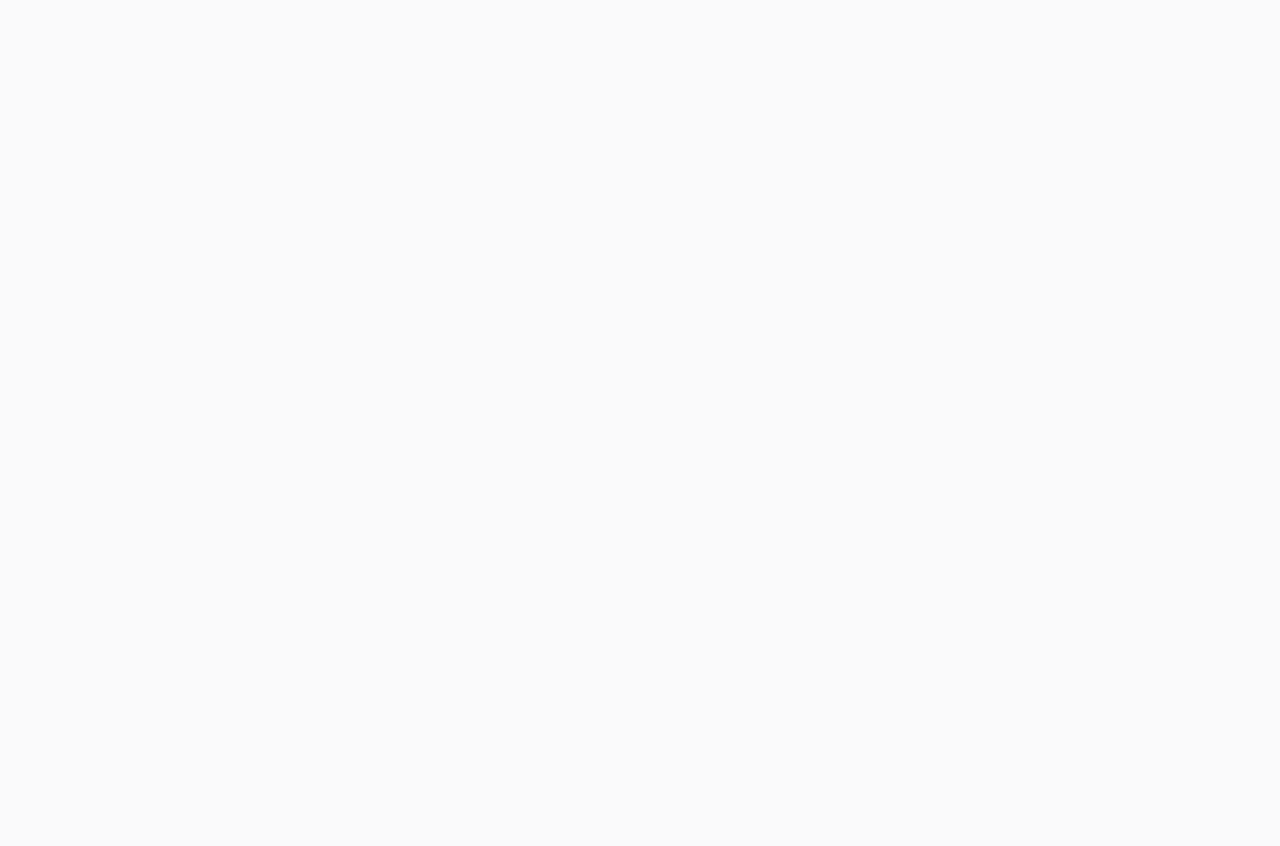
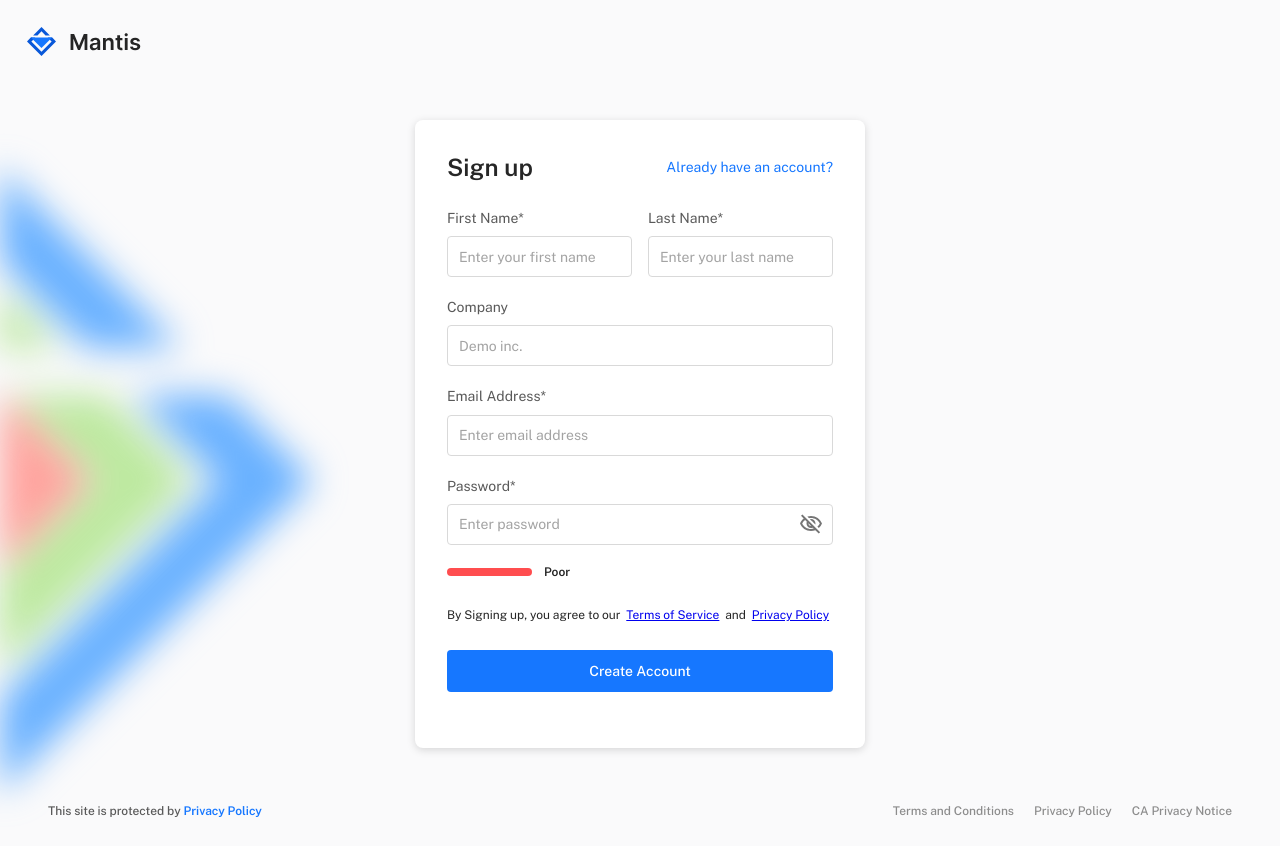
Before and after one commit to AldiAlpaujan/belajar-next-mui, a Next.js app: page /register in a window 1280 px wide. Before the commit the page ends 800 px from the top, so only its background shows below. Built offline with nearby package versions, Linux system fonts and the light colour scheme.

Commit message:
Create Register form

```diff
--- /dev/null
+++ b/src/core/types/password-level.ts
@@ -0,0 +1,4 @@
+export default interface PasswordLevel{
+  label: string,
+  color: string,
+}
--- /dev/null
+++ b/src/core/utils/password-strength.ts
@@ -0,0 +1,37 @@
+/**
+ * Password validator for login pages
+**/
+
+import PasswordLevel from "../types/password-level";
+
+
+// has number
+const hasNumber = (number: string) => new RegExp(/[0-9]/).test(number);
+
+// has mix of small and capitals
+const hasMixed = (number: string) => new RegExp(/[a-z]/).test(number) && new RegExp(/[A-Z]/).test(number);
+
+// has special chars
+const hasSpecial = (number: string) => new RegExp(/[!#@$%^&*)(+=._-]/).test(number);
+
+// calculate password level
+const countPaswordLevel = (number: string): number => {
+  let strengths = 0;
+  if (number.length >= 5) strengths += 1;
+  if (number.length > 7) strengths += 1;
+  if (hasNumber(number)) strengths += 1;
+  if (hasSpecial(number)) strengths += 1;
+  if (hasMixed(number)) strengths += 1;
+  return strengths;
+};
+
+// set color based on password strength
+export  const getStrengthPassword = (password: string): PasswordLevel => {
+  const count = countPaswordLevel(password);
+  if (count < 2) return { label: 'Poor', color: 'error.main' };
+  if (count < 3) return { label: 'Weak', color: 'warning.main' };
+  if (count < 4) return { label: 'Normal', color: 'warning.dark' };
+  if (count < 5) return { label: 'Good', color: 'success.main' };
+  if (count < 6) return { label: 'Strong', color: 'success.dark' };
+  return { label: 'Poor', color: 'error.main' };
+};
--- a/src/core/utils/validator.ts
+++ /dev/null
@@ -1,4 +0,0 @@
-export function emailValidator(input: string): boolean {
-  const emailPattren: RegExp = /^[^\s@]+@[^\s@]+\.[^\s@]+$/;
-  return emailPattren.test(input);
-}
--- a/src/persentation/component/organism/Auth/FormLogin.tsx
+++ b/src/persentation/component/organism/Auth/FormLogin.tsx
@@ -24,8 +24,8 @@ import AuthFirebaseSocial from "../../molecule/AuthFirebaseSocial";
 
 const FormLogin = () => {
   const validationSchema = yup.object().shape({
-    email: yup.string().required('Email is required').email('Must be a valid email'),
-    password: yup.string().required('Password is required'),
+    email: yup.string().required('Email is required').max(255).email('Must be a valid email'),
+    password: yup.string().required('Password is required').min(5, 'Password must be more than 5 letters'),
   });
 
   const onSubmit = (value: { email: string, password: string }) => {
@@ -90,7 +90,7 @@ const FormLogin = () => {
         fullWidth
         variant="contained"
         type="submit"
-        sx={{ fontSize: '16px', fontWeight: '600', py: '9px', mb: '24px' }}
+        sx={{ fontSize: '14px', fontWeight: '500', py: '9px', mb: '24px' }}
       >
         Login
       </Button>
--- a/src/persentation/component/organism/Auth/FormRegister.tsx
+++ b/src/persentation/component/organism/Auth/FormRegister.tsx
@@ -1,9 +1,164 @@
-import { Box } from "@mui/material";
+"use client"
+
+// Next & React
+import Link from "next/link";
+import { ChangeEvent, useState } from "react";
+
+// MUI
+import Box from "@mui/material/Box";
+import Button from "@mui/material/Button";
+import Stack from "@mui/material/Stack";
+import Typography from "@mui/material/Typography";
+
+// third party
+import { useFormik } from "formik";
+import * as yup from "yup";
+
+// component
+import AppTextField from "../../atom/AppTextField";
+
+// Types / Function
+import PasswordLevel from "@/core/types/password-level";
+import { getStrengthPassword } from "@/core/utils/password-strength";
 
 const FormRegister = () => {
+  const [pwLevel, setPwLevel] = useState<PasswordLevel>(getStrengthPassword(''));
+
+  const validationSchema = yup.object().shape({
+    firstname: yup.string().required('First name is required').max(255),
+    lastname: yup.string().required('Last name is required').max(255),
+    email: yup.string().required('Email is required').max(255).email('Must be a valid email'),
+    password: yup.string().required('Password is required'),
+  })
+
+  const formik = useFormik({
+    initialValues: {
+      firstname: '',
+      lastname: '',
+      company: '',
+      email: '',
+      password: '',
+    },
+    validationSchema: validationSchema,
+    onSubmit: (v) => { }
+  });
+
+  const handleOnChange = (event: ChangeEvent<HTMLInputElement>) => {
+    const { target } = event;
+    formik.setFieldValue(target.name, target.value);
+
+    if (target.name == 'password') {
+      setPwLevel(getStrengthPassword(event.target.value));
+    }
+  }
+
   return (
-    <Box component="div">
+    <Box
+      component="form"
+      noValidate
+      onSubmit={formik.handleSubmit}
+    >
+      <Stack direction={'row'} spacing={'16px'} pb={'20px'}>
+        <AppTextField
+          required
+          id='firstname-login'
+          name="firstname"
+          type="text"
+          label="First Name*"
+          placeholder="Enter your first name"
+          value={formik.values.firstname}
+          onChange={handleOnChange}
+          onBlur={formik.handleBlur}
+          helperText={formik.touched.firstname && formik.errors.firstname}
+        />
+        <AppTextField
+          required
+          id='lastname-login'
+          name="lastname"
+          type="text"
+          label="Last Name*"
+          placeholder="Enter your last name"
+          value={formik.values.lastname}
+          onChange={handleOnChange}
+          onBlur={formik.handleBlur}
+          helperText={formik.touched.lastname && formik.errors.lastname}
+        />
+      </Stack>
+
+      <AppTextField
+        id='company-login'
+        name="company"
+        type="text"
+        label="Company"
+        placeholder="Demo inc."
+        value={formik.values.company}
+        onChange={handleOnChange}
+        sx={{ pb: '20px' }}
+      />
+
+      <AppTextField
+        required
+        id='email-login'
+        name="email"
+        type="email"
+        label="Email Address*"
+        placeholder="Enter email address"
+        value={formik.values.email}
+        onChange={handleOnChange}
+        onBlur={formik.handleBlur}
+        helperText={formik.touched.email && formik.errors.email}
+        sx={{ pb: '20px' }}
+
+      />
+      <AppTextField
+        required
+        id='pw-login'
+        name="password"
+        type="password"
+        label="Password*"
+        placeholder="Enter password"
+        value={formik.values.password}
+        onChange={handleOnChange}
+        onBlur={formik.handleBlur}
+        helperText={formik.touched.password && formik.errors.password}
+        sx={{ pb: '18px' }}
+      />
+
+      <Stack direction={'row'} alignItems={'center'} pb={'24px'}>
+        <Box
+          width={'85px'}
+          height={'8px'}
+          borderRadius={'8px'}
+          mr={'12px'}
+          sx={{ backgroundColor: pwLevel?.color }}
+        />
+        <Typography variant="subtitle1" fontSize="0.75rem" >
+          {pwLevel?.label}
+        </Typography>
+      </Stack>
+
+      <Typography variant="body2" pb={'24px'}>
+        By Signing up, you agree to our &nbsp;
+        <Link href="#">
+          Terms of Service
+        </Link>
+        &nbsp; and &nbsp;
+        <Link href="#">
+          Privacy Policy
+        </Link>
+      </Typography>
+
+      <Button
+        fullWidth
+        variant="contained"
+        type="submit"
+        sx={{ fontSize: '14px', fontWeight: '500', py: '9px', mb: '24px' }}
+      >
+        Create Account
+      </Button>
 
     </Box>
   );
 }
+
+export default FormRegister;
--- a/src/persentation/container/Register/index.tsx
+++ b/src/persentation/container/Register/index.tsx
@@ -1,6 +1,34 @@
+// Next
+import Link from "next/link";
+
+// MUI
+import { Grid, Stack, Typography } from "@mui/material";
+
+// Components
+import AuthWrapper from "@/persentation/component/template/AuthWrapper";
+import FormRegister from "@/persentation/component/organism/Auth/FormRegister";
+
 const RegisterView = () => {
   return (
-    <main></main>
+    <AuthWrapper>
+      <Grid container spacing={3}>
+        <Grid item xs={12} >
+          <Stack direction="row" justifyContent={"space-between"} alignItems={"center"}>
+            <Typography variant="h3">
+              Sign up
+            </Typography>
+            <Link href={'/login'} style={{ textDecoration: "none" }}>
+              <Typography variant="body1" color="primary" sx={{ cursor: "pointer" }}>
+                Already have an account?
+              </Typography>
+            </Link>
+          </Stack>
+        </Grid>
+        <Grid item xs={12}>
+          <FormRegister />
+        </Grid>
+      </Grid>
+    </AuthWrapper>
   );
 }
 
```
